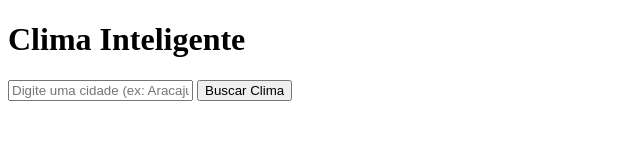
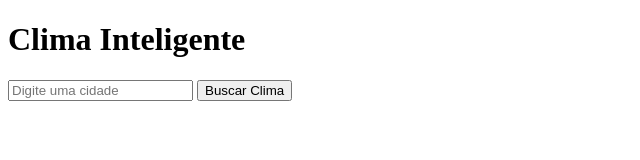
Before and after one commit to GabrielRibeiro333/mvp-ads-2026.2, a plain HTML site: page projeto/src/index.html in a window 1280 px wide. Shown: the full height of the page, 0-640 px from the left. Drawn offline with Linux system fonts and the light colour scheme.

Commit message:
Só corrigindo uma escrita errada

```diff
--- a/projeto/src/index.html
+++ b/projeto/src/index.html
@@ -9,7 +9,7 @@
 <body>
     <h1>Clima Inteligente</h1>
 
-    <input type="text" id="cidade-input" placeholder="Digite uma cidade (ex: Aracaju)">
+    <input type="text" id="cidade-input" placeholder="Digite uma cidade">
     <button id="buscar-btn">Buscar Clima</button>
 
     <div id="resultado" style="margin-top: 20px;"></div>
```
